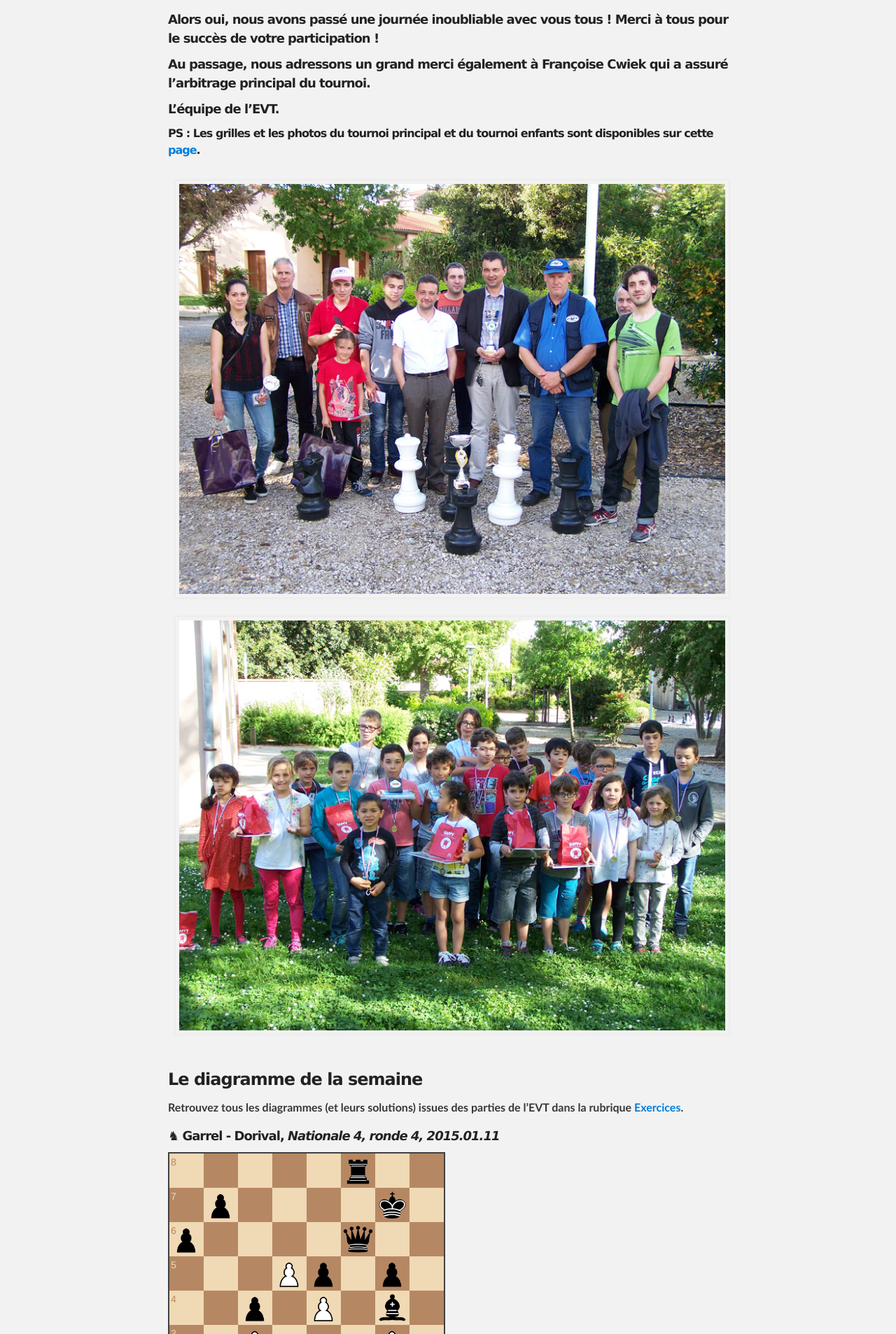
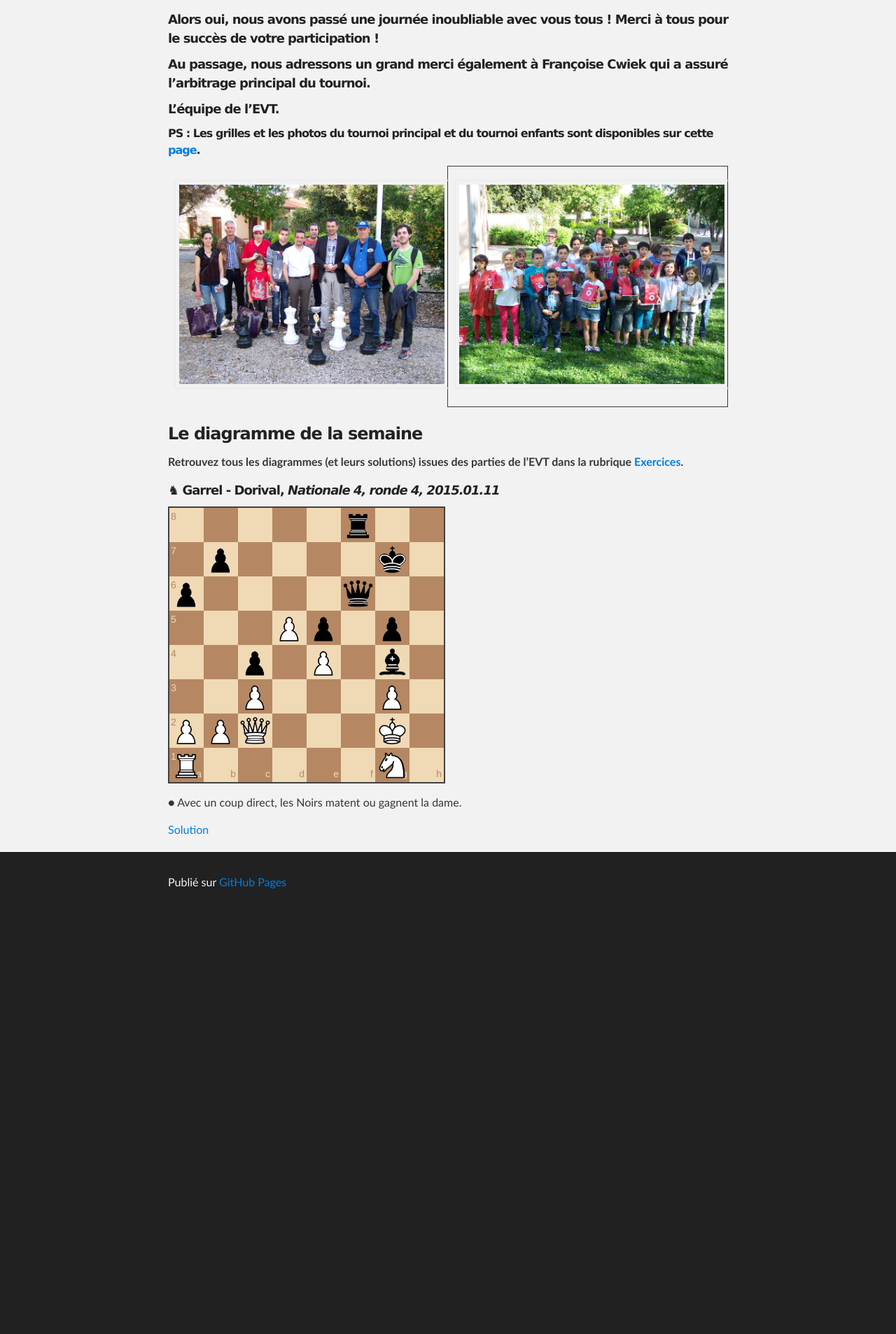
Before and after one commit to echiquier-villeneuve-tolosane/echiquier-villeneuve-tolosane.github.io, a Jekyll site: the page built from index.md, in a window 1280 px wide. Shown: the part 879-2786 px from the top of the page at 70% size. Built offline with Jekyll 4.4.1, drawn with Linux system fonts in a browser that asks for light colours; nearby versions of some CDN libraries; after the commit the page ends 2187 px from its top, so only the background shows below that.

Commit message:
Updated index.md

```diff
--- a/index.md
+++ b/index.md
@@ -36,7 +36,10 @@
 <table style="border: 0">
 <tr>
 <td style="border: 0">
-<img src="/images/100_7676.JPG" /><img src="/images/100_7674.JPG" />
+<img src="/images/100_7676.JPG" />
+</td>
+<td>
+<img src="/images/100_7674.JPG" />
 </td>
 </tr>
 </table>
```
